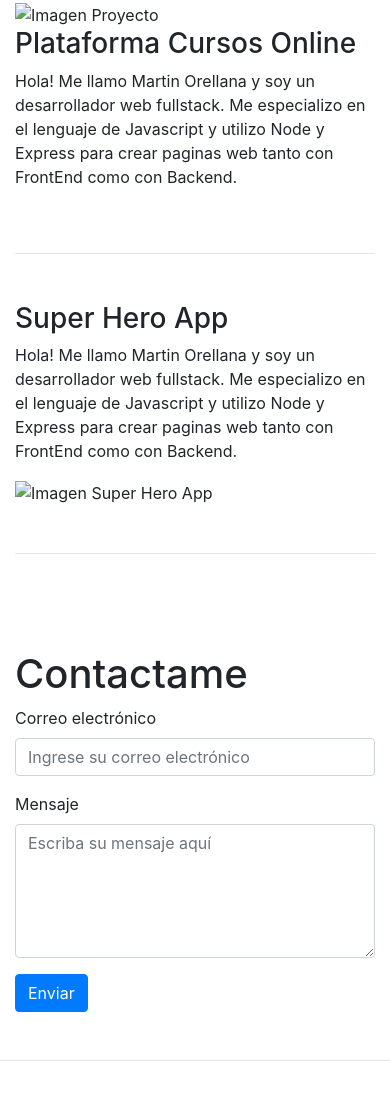
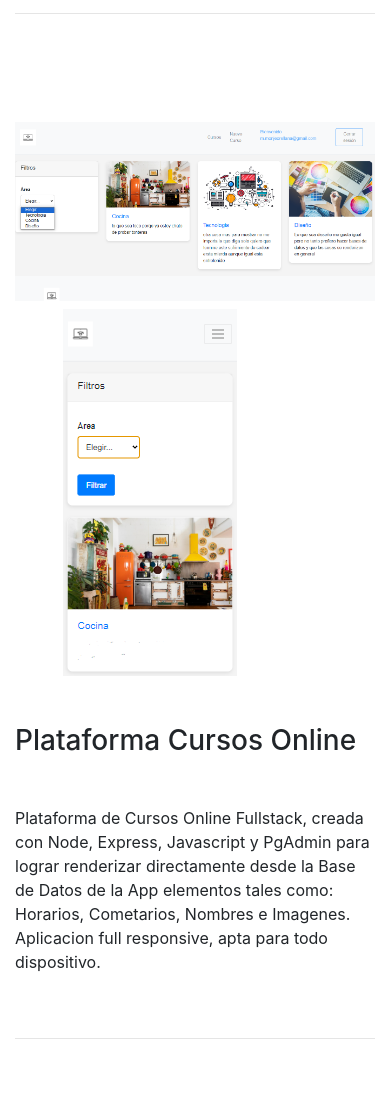
Before and after one commit to martinoremonje/portafolio, a website: page index.html in a window 390 px wide. Shown: the part 890-1990 px from the top of the page. Drawn offline with nearby package versions, Linux system fonts and the light colour scheme.

Commit message:
portafolio actualizado

```diff
--- a/index.html
+++ b/index.html
@@ -5,9 +5,17 @@
     <meta name="viewport" content="width=device-width, initial-scale=1.0">
     <title>Portfolio</title>
     <link rel="stylesheet" href="https://stackpath.bootstrapcdn.com/bootstrap/4.5.2/css/bootstrap.min.css">
+    <style>
+        body {
+            position: relative;
+        }
+        section {
+            padding-top: 60px; /* Ajusta el padding según la altura de tu navbar */
+        }
+    </style>
 </head>
 <body>
-    <nav class="navbar navbar-expand-lg navbar-light bg-light">
+    <nav class="navbar navbar-expand-lg navbar-light bg-light sticky-top">
         <a class="navbar-brand" href="#">Martin Orellana</a>
         <button class="navbar-toggler" type="button" data-toggle="collapse" data-target="#navbarNav" aria-controls="navbarNav" aria-expanded="false" aria-label="Toggle navigation">
             <span class="navbar-toggler-icon"></span>
@@ -16,6 +24,9 @@
             <ul class="navbar-nav ml-auto">
                 <li class="nav-item">
                     <a class="nav-link" href="#about">About</a>
+                </li>
+                <li class="nav-item">
+                    <a class="nav-link" href="#certificados">Certificados</a>
                 </li>
                 <li class="nav-item">
                     <a class="nav-link" href="#proyectos">Proyectos</a>
@@ -44,13 +55,16 @@
         <hr>
         <section id="proyectos" class="row my-5">
             <div class="col-md-6">
-                <img src="" class="img-fluid" alt="Imagen Proyecto"/>
+                <img src="public/img/Screenshot_3.png" class="img-fluid" alt="Imagen Proyecto"/>
+                <img src="public/img/Screenshot_4.png" class="img-fluid ml-5 mt-2" alt="Imagen Proyecto"/>
             </div>
-            <div class="col-md-6">
+            <div class="col-md-6 mt-5">
                 <h3>Plataforma Cursos Online</h3>
-                <p>Hola! Me llamo Martin Orellana y soy un desarrollador web fullstack.
-                    Me especializo en el lenguaje de Javascript y utilizo Node y Express
-                    para crear paginas web tanto con FrontEnd como con Backend.
+                <p class="mt-5">Plataforma de Cursos Online Fullstack, creada con Node, Express, Javascript y PgAdmin para
+                    lograr renderizar directamente desde la Base de Datos de la App elementos tales como:
+                    Horarios, Cometarios, Nombres e Imagenes.
+
+                    Aplicacion full responsive, apta para todo dispositivo.
                 </p>
             </div>
         </section>
@@ -58,36 +72,48 @@
         <section id="super-hero-app" class="row my-5">
             <div class="col-md-6">
                 <h3>Super Hero App</h3>
-                <p>Hola! Me llamo Martin Orellana y soy un desarrollador web fullstack.
-                    Me especializo en el lenguaje de Javascript y utilizo Node y Express
-                    para crear paginas web tanto con FrontEnd como con Backend.
+                <p class="mt-5">App full responsive. Super Hero App es una aplicacion para buscar super heroes desde una API publica,
+                    y a su vez renderizar con charts y contenido en la pagina web de forma dinamica.
+
+                    Pagina creada solo con HTML, CSS y JS.
+
+                    Puedes acceder a ella desde el siguiente link: <a target="_blank" href="https://martinoremonje.github.io/Encuentra-tu-SuperHero-MO/">Super Hero App</a>
                 </p>
             </div>
             <div class="col-md-6">
-                <img src="" class="img-fluid" alt="Imagen Super Hero App"/>
+                <img src="public/img/Screenshot_1.png" class="img-fluid" alt="Imagen Super Hero App"/>
+                <img src="public/img/Screenshot_2.png" class="img-fluid mt-3" alt="Imagen Super Hero App"/>
             </div>
         </section>
         <hr>
+        <h2 class="col-12" style="text-align: center;" id="certificados">Certificados</h2>
         <section class="row my-5">
-            <div class="col-md-6 mt-5">
-                <h1>Contactame </h1>
+            <div class="col-md-6">
+                <ul>
+                    <li><a href="https://www.udemy.com/certificate/UC-a940e831-9611-4483-a2a0-40c4ba5e326d/" target="_blank">Universidad Desarrollo Web - FrontEnd Web Developer</a></li>
+                    <li><a href="https://www.udemy.com/certificate/UC-d289abb7-989d-4720-8ad4-9f383f3cde3e/" target="_blank">Git, GitHub, GitLab y GitHub Copilot: Uso de repositorios</a></li>
+                    <li><a href="#" target="_blank">Fullstack Javascript - Desafio LATAM</a></li>
+                </ul>
             </div>
             <div class="col-md-6">
-                <form>
-                    <div class="form-group">
-                        <label for="email">Correo electrónico</label>
-                        <input type="email" class="form-control" id="email" placeholder="Ingrese su correo electrónico">
+                <h4>Nivel Ingles</h4>
+                <p>C2 Proficient</p>
+                <a href="https://cert.efset.org/oi5sET" target="_blank">EFSET TEST</a>
+            </div>
+        </section>
+        <hr>
+        <section class="row my-5" id="contacto">
+            <div class="col-md-6 mt-5">
+                <h1>Contáctame via email</h1>
+            </div>
+            <div class="col-md-6">
+                <div class="col-md-6">
+                    <div class="mt-5 ml-5">
+                        <a href="mailto:m.monjeorellana@gmail.com?subject=Contacto%20desde%20el%20portfolio&body=Hola,%20me%20gustaría%20ponerme%20en%20contacto%20contigo..." class="btn btn-primary">Enviar correo</a>
                     </div>
-                    <div class="form-group">
-                        <label for="message">Mensaje</label>
-                        <textarea class="form-control" id="message" rows="5" placeholder="Escriba su mensaje aquí"></textarea>
-                    </div>
-                    <button type="submit" class="btn btn-primary">Enviar</button>
-                </form>
+                </div>
             </div>
-
         </section>
-
     </main>
     <hr>
     <footer class="text-center my-5">
```
Also changed, not shown: public/img/Screenshot_1.png (added), public/img/Screenshot_2.png (added), public/img/Screenshot_3.png (added), public/img/Screenshot_4.png (added).
